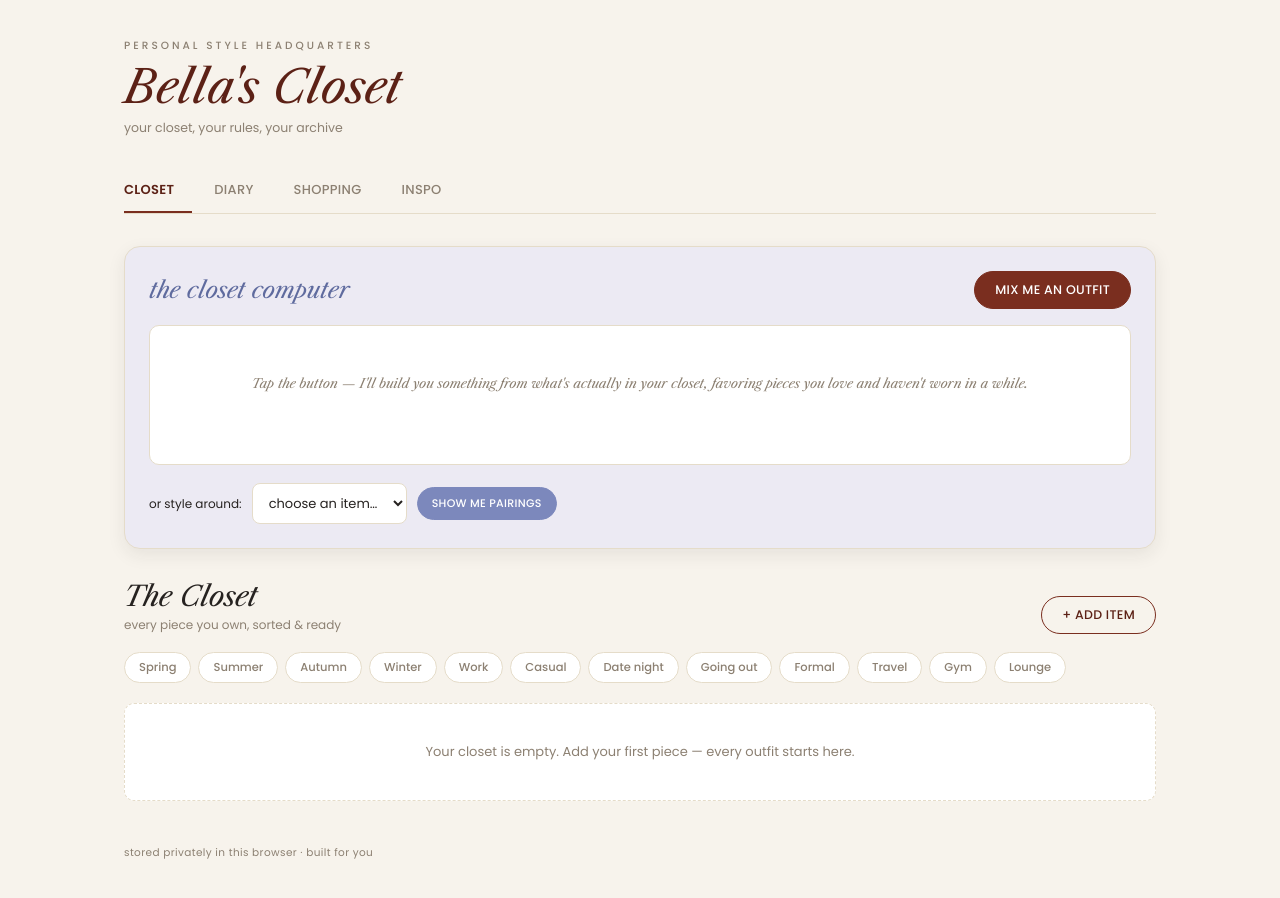
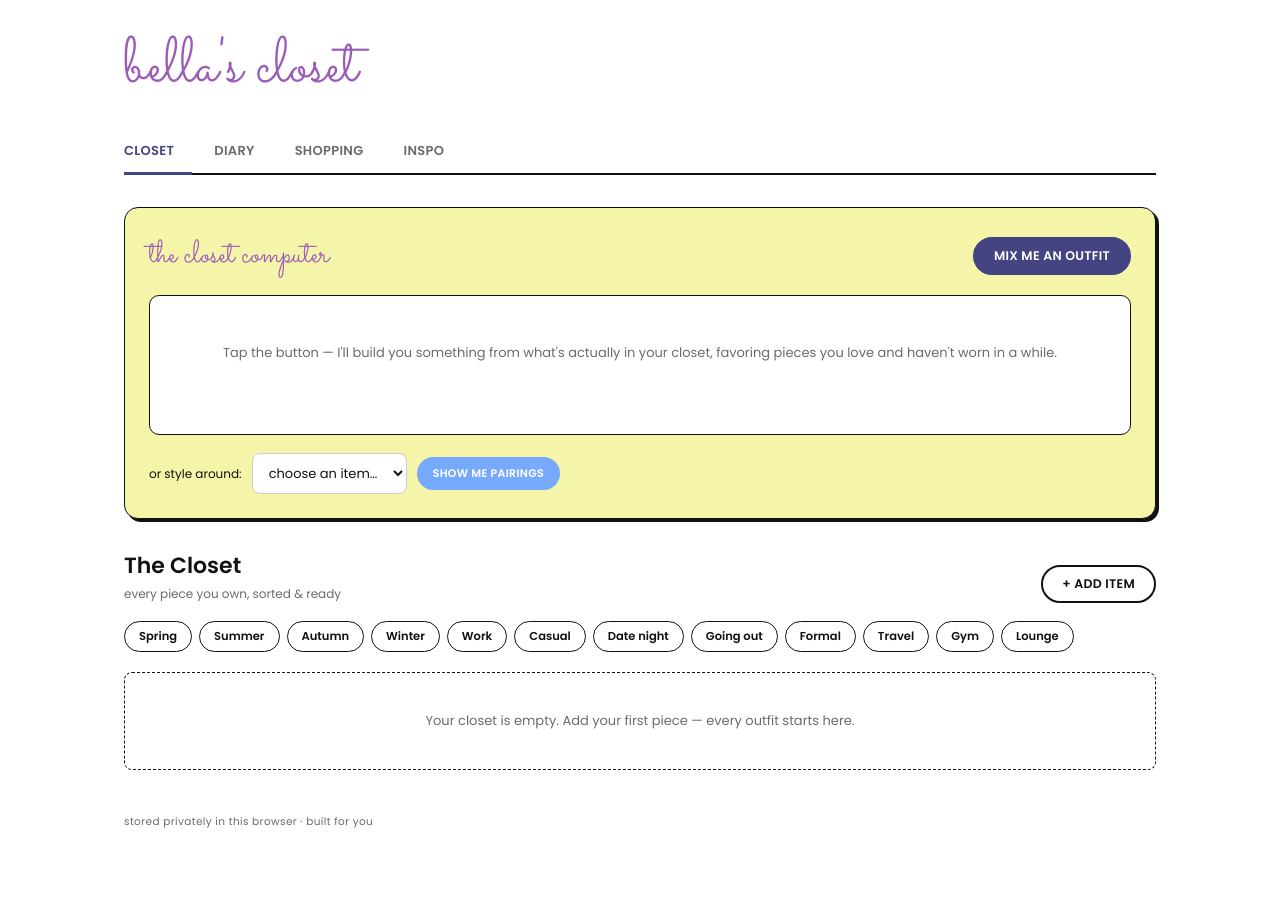
Before and after one commit to isabellaronnanderson-png/closet-app, a React (Vite) app: page / in a window 1280 px wide. Shown: the top 898 px of the page. Built offline with nearby package versions, Linux system fonts and the light colour scheme.

Commit message:
Add files via upload

```diff
--- a/index.html
+++ b/index.html
@@ -3,10 +3,10 @@
 <head>
   <meta charset="UTF-8" />
   <meta name="viewport" content="width=device-width, initial-scale=1.0" />
-  <title>Bella's Closet</title>
+  <title>bella's closet</title>
   <link rel="icon" type="image/svg+xml" href="/favicon.svg">
   <link rel="preconnect" href="https://fonts.googleapis.com">
-  <link href="https://fonts.googleapis.com/css2?family=Libre+Caslon+Text:ital,wght@0,400;0,700;1,400&family=Poppins:wght@400;500;600&display=swap" rel="stylesheet">
+  <link href="https://fonts.googleapis.com/css2?family=Sacramento&family=Poppins:wght@400;500;600;700&display=swap" rel="stylesheet">
 </head>
 <body>
   <div id="root"></div>
--- a/src/App.jsx
+++ b/src/App.jsx
@@ -28,9 +28,7 @@ export default function App() {
   return (
     <div className="app-shell">
       <div className="masthead">
-        <div className="kicker">personal style headquarters</div>
-        <h1>Bella's Closet</h1>
-        <div className="sub">your closet, your rules, your archive</div>
+        <h1>bella's closet</h1>
       </div>
 
       <div className="tabs">
--- a/src/components/ClosetTab.jsx
+++ b/src/components/ClosetTab.jsx
@@ -1,6 +1,6 @@
 import React, { useState } from 'react'
 import { Modal, TagBox, ImageDrop } from './ui.jsx'
-import { SEASONS, OCCASIONS, CATEGORIES } from '../lib/constants.js'
+import { SEASONS, OCCASIONS, CATEGORIES, accentFor } from '../lib/constants.js'
 import { fileToCompressedDataURL } from '../lib/storage.js'
 import ClosetComputer from './ClosetComputer.jsx'
 
@@ -43,12 +43,12 @@ export default function ClosetTab({ closetItems, setClosetItems, diaryEntries })
         <div className="empty-state">Your closet is empty. Add your first piece — every outfit starts here.</div>
       )}
 
-      {CATEGORIES.map((cat) => {
+      {CATEGORIES.map((cat, i) => {
         const items = filtered(cat)
         if (items.length === 0) return null
         return (
           <div className="cat-block" key={cat}>
-            <div className="cat-title">{cat}</div>
+            <div className="cat-title" style={{ color: accentFor(i) }}>{cat}</div>
             <div className="hscroll">
               {items.map((it) => <ItemCard key={it.id} item={it} diaryEntries={diaryEntries} />)}
             </div>
--- a/src/components/ShopTab.jsx
+++ b/src/components/ShopTab.jsx
@@ -1,6 +1,6 @@
 import React, { useState } from 'react'
 import { Modal, TagBox, ImageDrop } from './ui.jsx'
-import { SEASONS, OCCASIONS, CATEGORIES } from '../lib/constants.js'
+import { SEASONS, OCCASIONS, CATEGORIES, accentFor } from '../lib/constants.js'
 import { fileToCompressedDataURL } from '../lib/storage.js'
 
 export default function ShopTab({ shopItems, setShopItems }) {
@@ -37,12 +37,12 @@ export default function ShopTab({ shopItems, setShopItems }) {
         <div className="empty-state">Nothing saved yet — paste a link when something catches your eye.</div>
       )}
 
-      {CATEGORIES.map((cat) => {
+      {CATEGORIES.map((cat, i) => {
         const items = filtered(cat)
         if (items.length === 0) return null
         return (
           <div className="cat-block" key={cat}>
-            <div className="cat-title">{cat}</div>
+            <div className="cat-title" style={{ color: accentFor(i) }}>{cat}</div>
             <div className="hscroll">
               {items.map((it) => <ShopCard key={it.id} item={it} today={today} />)}
             </div>
--- a/src/lib/constants.js
+++ b/src/lib/constants.js
@@ -1,3 +1,9 @@
 export const SEASONS = ['Spring', 'Summer', 'Autumn', 'Winter']
 export const OCCASIONS = ['Work', 'Casual', 'Date night', 'Going out', 'Formal', 'Travel', 'Gym', 'Lounge']
 export const CATEGORIES = ['Tops', 'Bottoms', 'Dresses', 'Outerwear', 'Shoes', 'Accessories', 'Bags']
+
+// Cycled across category titles like a stitch-chart color key.
+export const ACCENTS = ['#444482', '#77AAFC', '#9B5CB8', '#589448', '#9E0B03']
+export function accentFor(index) {
+  return ACCENTS[index % ACCENTS.length]
+}
--- a/src/styles.css
+++ b/src/styles.css
@@ -1,21 +1,19 @@
 :root {
-  --bg: #F7F3EC;
+  --bg: #FFFFFF;
   --paper: #FFFFFF;
-  --surface: #F1EADD;
-  --ink: #262220;
-  --muted: #8C8072;
-  --rust: #7A2E1F;
-  --rust-deep: #5C2116;
-  --periwinkle: #7C88BC;
-  --periwinkle-deep: #5F6B9E;
-  --sage: #7E8C75;
-  --sage-deep: #626E5B;
-  --peach: #D28C6A;
-  --gold: #C9A66B;
-  --line: #E5DCC9;
-  --radius: 10px;
-  --shadow: 0 6px 18px rgba(38, 34, 32, 0.08);
-  --shadow-sm: 0 2px 8px rgba(38, 34, 32, 0.06);
+  --surface: #F5F5F5;
+  --ink: #111111;
+  --muted: #6B6B6B;
+  --blue: #77AAFC;
+  --green: #589448;
+  --purple: #9B5CB8;
+  --red: #9E0B03;
+  --yellow: #F5F5A9;
+  --indigo: #444482;
+  --line: #111111;
+  --radius: 8px;
+  --shadow: 3px 3px 0 var(--ink);
+  --shadow-sm: 2px 2px 0 var(--ink);
 }
 
 * { box-sizing: border-box; }
@@ -27,70 +25,62 @@ body {
   color: var(--ink);
 }
 
-.display { font-family: 'Libre Caslon Text', serif; }
+.stitched { font-family: 'Sacramento', cursive; }
 
 #app, .app-shell { max-width: 1080px; margin: 0 auto; padding: 32px 24px 60px; }
 
-/* Header — left-aligned, like a letterhead / gala-card masthead */
-.masthead { text-align: left; padding: 6px 0 4px; }
-.masthead .kicker {
-  font-family: 'Poppins', sans-serif; letter-spacing: 3px; font-size: 10.5px;
-  color: var(--muted); text-transform: uppercase; font-weight: 500;
+/* Header — left-aligned, title only, no kicker/subtitle */
+.masthead { text-align: left; padding: 4px 0; }
+.masthead h1 {
+  font-family: 'Sacramento', cursive; font-weight: 400;
+  font-size: 64px; margin: 0; color: var(--purple); line-height: 1;
+  text-transform: lowercase;
 }
-.masthead h1 {
-  font-family: 'Libre Caslon Text', serif; font-weight: 400; font-style: italic;
-  font-size: 46px; margin: 4px 0 0; color: var(--rust-deep); letter-spacing: 0.3px;
-}
-.masthead .sub { font-size: 12.5px; color: var(--muted); font-weight: 400; margin-top: 4px; }
 
 /* Tabs — left-aligned under the header */
 .tabs {
   display: flex; gap: 4px; justify-content: flex-start; flex-wrap: wrap;
-  margin: 28px 0 32px; border-bottom: 1px solid var(--line);
+  margin: 26px 0 32px; border-bottom: 2px solid var(--ink);
 }
 .tab-btn {
-  font-family: 'Poppins', sans-serif; font-size: 13px; font-weight: 500;
-  letter-spacing: 0.3px; background: transparent; border: none; border-bottom: 2px solid transparent;
-  padding: 11px 18px 11px 0; margin-right: 18px; cursor: pointer; color: var(--muted);
+  font-family: 'Poppins', sans-serif; font-size: 13px; font-weight: 600;
+  letter-spacing: 0.3px; background: transparent; border: none; border-bottom: 3px solid transparent;
+  padding: 11px 18px 11px 0; margin-right: 18px; margin-bottom: -2px; cursor: pointer; color: var(--muted);
   transition: color .15s ease, border-color .15s ease;
   text-transform: uppercase;
 }
-.tab-btn:hover { color: var(--rust-deep); }
-.tab-btn.active { color: var(--rust-deep); border-bottom-color: var(--rust); font-weight: 600; }
+.tab-btn:hover { color: var(--indigo); }
+.tab-btn.active { color: var(--indigo); border-bottom-color: var(--indigo); }
 
 .panel { animation: fadein .18s ease; }
 @keyframes fadein { from { opacity: 0; transform: translateY(4px); } to { opacity: 1; transform: none; } }
 
 .section-head { display: flex; align-items: flex-end; justify-content: space-between; flex-wrap: wrap; gap: 10px; margin-bottom: 18px; }
-.section-head h2 { margin: 0; font-family: 'Libre Caslon Text', serif; font-style: italic; font-weight: 400; font-size: 28px; color: var(--ink); }
+.section-head h2 { margin: 0; font-family: 'Poppins', sans-serif; font-weight: 600; font-size: 22px; color: var(--ink); }
 .section-head .tagline { font-size: 12px; color: var(--muted); font-weight: 400; margin-top: 3px; }
 
 .btn {
-  font-family: 'Poppins', sans-serif; font-weight: 500; font-size: 12.5px;
-  letter-spacing: 0.3px; border: 1px solid var(--rust); border-radius: 999px; padding: 9px 20px;
-  background: transparent; cursor: pointer; color: var(--rust-deep);
-  transition: background .15s ease, color .15s ease;
+  font-family: 'Poppins', sans-serif; font-weight: 600; font-size: 12.5px;
+  letter-spacing: 0.3px; border: 2px solid var(--ink); border-radius: 999px; padding: 8px 19px;
+  background: #fff; cursor: pointer; color: var(--ink);
+  transition: background .15s ease, color .15s ease, transform .1s ease;
   text-transform: uppercase;
 }
-.btn:hover { background: var(--rust); color: #fff; }
-.btn.pink { background: var(--rust); color: #fff; }
-.btn.pink:hover { background: var(--rust-deep); border-color: var(--rust-deep); }
-.btn.grape { background: var(--ink); color: #fff; border-color: var(--ink); }
-.btn.grape:hover { background: #000; }
-.btn.sky { background: var(--periwinkle); color: #fff; border-color: var(--periwinkle); }
-.btn.sky:hover { background: var(--periwinkle-deep); border-color: var(--periwinkle-deep); }
-.btn.peach { background: var(--peach); color: #fff; border-color: var(--peach); }
-.btn.peach:hover { opacity: 0.88; }
-.btn.ghost { background: transparent; color: var(--muted); border-color: var(--line); }
-.btn.ghost:hover { background: var(--surface); color: var(--ink); }
-.btn.small { font-size: 11px; padding: 7px 14px; }
+.btn:hover { transform: translate(-1px, -1px); box-shadow: var(--shadow-sm); }
+.btn:active { transform: translate(0, 0); box-shadow: none; }
+.btn.pink { background: var(--indigo); color: #fff; border-color: var(--indigo); }
+.btn.grape { background: var(--green); color: #fff; border-color: var(--green); }
+.btn.sky { background: var(--blue); color: #fff; border-color: var(--blue); }
+.btn.peach { background: var(--red); color: #fff; border-color: var(--red); }
+.btn.ghost { background: #fff; color: var(--muted); border-color: #ccc; }
+.btn.small { font-size: 11px; padding: 6px 14px; }
 
 .chiprow { display: flex; gap: 7px; flex-wrap: wrap; margin: 4px 0 20px; }
 .chip {
-  font-size: 11.5px; font-weight: 500; padding: 6px 14px; border-radius: 999px;
-  border: 1px solid var(--line); background: var(--paper); cursor: pointer; color: var(--muted);
+  font-size: 11.5px; font-weight: 600; padding: 6px 14px; border-radius: 999px;
+  border: 1.5px solid var(--ink); background: #fff; cursor: pointer; color: var(--ink);
 }
-.chip.on { background: #EFE9F2; border-color: var(--periwinkle); color: var(--periwinkle-deep); }
+.chip.on { background: var(--yellow); }
 
 /* Horizontal scrolling gallery rows */
 .hscroll {
@@ -98,27 +88,28 @@ body {
   scroll-snap-type: x proximity;
 }
 .hscroll::-webkit-scrollbar { height: 6px; }
-.hscroll::-webkit-scrollbar-thumb { background: var(--line); border-radius: 10px; }
+.hscroll::-webkit-scrollbar-thumb { background: #ccc; border-radius: 10px; }
 .hscroll::-webkit-scrollbar-track { background: transparent; }
 
 .card {
-  background: var(--paper); border: 1px solid var(--line); border-radius: var(--radius);
+  background: var(--paper); border: 1.5px solid var(--ink); border-radius: var(--radius);
   padding: 8px 8px 12px; box-shadow: var(--shadow-sm);
   cursor: pointer; position: relative; transition: transform .15s ease, box-shadow .15s ease;
   flex: 0 0 170px; scroll-snap-align: start;
 }
-.card:hover { transform: translateY(-3px); box-shadow: var(--shadow); }
-.card .thumb { width: 100%; aspect-ratio: 1 / 1; object-fit: cover; border-radius: 6px; background: var(--surface); }
+.card:hover { transform: translate(-2px, -2px); box-shadow: var(--shadow); }
+.card .thumb { width: 100%; aspect-ratio: 1 / 1; object-fit: cover; border-radius: 5px; background: var(--surface); border: 1px solid #ddd; }
 .card .thumb.empty { display: flex; align-items: center; justify-content: center; font-size: 11px; color: var(--muted); background: var(--surface); text-transform: uppercase; letter-spacing: 0.5px; }
-.card .cap { font-size: 12.5px; font-weight: 500; margin-top: 9px; line-height: 1.3; color: var(--ink); }
+.card .cap { font-size: 12.5px; font-weight: 600; margin-top: 9px; line-height: 1.3; color: var(--ink); }
 .card .tagline2 {
   font-size: 10px; color: var(--muted); margin-top: 3px; text-transform: uppercase; letter-spacing: 0.5px;
 }
-.card .stars { font-size: 10.5px; margin-top: 4px; color: var(--gold); text-transform: none; letter-spacing: 0; }
-.card .price { font-size: 12px; font-weight: 600; color: var(--rust-deep); margin-top: 4px; }
+.card .stars { font-size: 10.5px; margin-top: 4px; color: var(--red); text-transform: none; letter-spacing: 0; }
+.card .price { font-size: 12px; font-weight: 700; color: var(--green); margin-top: 4px; }
 .card .badge {
-  position: absolute; top: 8px; right: 8px; background: var(--peach); color: #fff;
-  font-size: 9px; font-weight: 600; padding: 3px 8px; border-radius: 999px; text-transform: uppercase; letter-spacing: 0.4px;
+  position: absolute; top: 8px; right: 8px; background: var(--yellow); color: var(--ink);
+  border: 1px solid var(--ink);
+  font-size: 9px; font-weight: 700; padding: 3px 8px; border-radius: 999px; text-transform: uppercase; letter-spacing: 0.4px;
 }
 
 /* Grid variant used inside modals where scrolling doesn't apply */
@@ -126,85 +117,86 @@ body {
 .gallery .card { flex: unset; }
 
 .empty-state {
-  border: 1px dashed var(--line); border-radius: var(--radius); padding: 38px 20px; text-align: center;
-  color: var(--muted); font-weight: 400; font-size: 13px; background: var(--paper);
+  border: 1.5px dashed var(--ink); border-radius: var(--radius); padding: 38px 20px; text-align: center;
+  color: var(--muted); font-weight: 400; font-size: 13px; background: #fff;
 }
 
-/* Closet computer — warm periwinkle-tinted styling desk panel */
+/* Closet computer — pale yellow panel, purple scanline */
 .closet-computer {
-  background: #ECEAF3;
-  border: 1px solid var(--line); border-radius: 16px; padding: 24px;
+  background: var(--yellow);
+  border: 1.5px solid var(--ink); border-radius: 14px; padding: 24px;
   box-shadow: var(--shadow); margin-bottom: 30px;
 }
-.cc-screen { background: var(--paper); border: 1px solid var(--line); border-radius: 10px; padding: 20px; min-height: 140px; position: relative; overflow: hidden; }
+.cc-screen { background: #fff; border: 1.5px solid var(--ink); border-radius: 10px; padding: 20px; min-height: 140px; position: relative; overflow: hidden; }
 .cc-header { display: flex; justify-content: space-between; align-items: center; margin-bottom: 16px; flex-wrap: wrap; gap: 10px; }
-.cc-header h2 { margin: 0; font-family: 'Libre Caslon Text', serif; font-style: italic; font-weight: 400; font-size: 23px; color: var(--periwinkle-deep); }
+.cc-header h2 { margin: 0; font-family: 'Sacramento', cursive; font-weight: 400; font-size: 32px; color: var(--purple); text-transform: lowercase; }
 .scanline {
-  position: absolute; left: 0; right: 0; height: 1.5px; background: var(--periwinkle);
-  opacity: 0.5; animation: scan 1.8s ease-in-out infinite;
+  position: absolute; left: 0; right: 0; height: 2px; background: var(--purple);
+  opacity: 0.6; animation: scan 1.8s ease-in-out infinite;
 }
 @keyframes scan { 0% { top: 6%; } 100% { top: 92%; } }
 .cc-results { display: flex; gap: 16px; flex-wrap: wrap; justify-content: center; padding: 8px 0; }
-.cc-slot { background: var(--bg); border: 1px solid var(--line); border-radius: 8px; width: 116px; padding: 8px 8px 10px; text-align: center; color: var(--ink); }
+.cc-slot { background: #fff; border: 1.5px solid var(--ink); border-radius: 8px; width: 116px; padding: 8px 8px 10px; text-align: center; color: var(--ink); }
 .cc-slot img { width: 100%; aspect-ratio: 1 / 1; object-fit: cover; border-radius: 5px; }
-.cc-slot .lab { font-size: 9px; letter-spacing: 1px; color: var(--muted); font-weight: 600; margin-top: 6px; text-transform: uppercase; }
-.cc-slot .nm { font-size: 11.5px; font-weight: 500; margin-top: 2px; }
-.cc-placeholder { color: var(--muted); font-size: 13px; text-align: center; padding: 26px 16px; line-height: 1.7; font-style: italic; font-family: 'Libre Caslon Text', serif; }
+.cc-slot .lab { font-size: 9px; letter-spacing: 1px; color: var(--muted); font-weight: 700; margin-top: 6px; text-transform: uppercase; }
+.cc-slot .nm { font-size: 11.5px; font-weight: 600; margin-top: 2px; }
+.cc-placeholder { color: var(--muted); font-size: 13px; text-align: center; padding: 26px 16px; line-height: 1.7; }
 .cc-note { text-align: center; color: var(--muted); font-size: 11.5px; margin-bottom: 10px; text-transform: uppercase; letter-spacing: 0.5px; }
 
 .style-with-box { display: flex; gap: 10px; align-items: center; flex-wrap: wrap; margin-top: 18px; }
 
 select, input[type=text], input[type=url], input[type=date], input[type=number], textarea {
-  font-family: 'Poppins', sans-serif; font-size: 13px; padding: 9px 12px; border: 1px solid var(--line);
-  border-radius: 8px; background: var(--paper); color: var(--ink);
+  font-family: 'Poppins', sans-serif; font-size: 13px; padding: 9px 12px; border: 1.5px solid #ccc;
+  border-radius: 8px; background: #fff; color: var(--ink);
 }
-select:focus, input:focus, textarea:focus { outline: none; border-color: var(--rust); }
+select:focus, input:focus, textarea:focus { outline: none; border-color: var(--indigo); }
 
 .cat-block { margin-bottom: 32px; }
 .cat-title {
-  font-family: 'Libre Caslon Text', serif; font-style: italic; font-weight: 400; font-size: 20px;
-  color: var(--rust-deep); margin-bottom: 12px;
+  font-family: 'Poppins', sans-serif; font-weight: 700; font-size: 15px;
+  text-transform: uppercase; letter-spacing: 0.6px;
+  margin-bottom: 12px; display: inline-block; padding-bottom: 2px; border-bottom: 3px solid currentColor;
 }
 
 /* Modal */
 .overlay {
-  position: fixed; inset: 0; background: rgba(38, 34, 32, 0.35); z-index: 50;
+  position: fixed; inset: 0; background: rgba(17, 17, 17, 0.4); z-index: 50;
   display: flex; align-items: flex-start; justify-content: center; padding: 30px 14px; overflow-y: auto;
 }
 .modal {
-  background: var(--paper); border: 1px solid var(--line); border-radius: 14px; box-shadow: var(--shadow);
+  background: #fff; border: 2px solid var(--ink); border-radius: 12px; box-shadow: var(--shadow);
   max-width: 460px; width: 100%; padding: 24px; margin-bottom: 40px;
 }
-.modal h3 { margin-top: 0; font-family: 'Libre Caslon Text', serif; font-style: italic; font-weight: 400; font-size: 23px; color: var(--rust-deep); }
+.modal h3 { margin-top: 0; font-family: 'Poppins', sans-serif; font-weight: 700; font-size: 20px; color: var(--ink); }
 .field { margin-bottom: 13px; display: flex; flex-direction: column; gap: 5px; }
-.field label { font-size: 11px; font-weight: 600; color: var(--muted); text-transform: uppercase; letter-spacing: 0.6px; }
+.field label { font-size: 11px; font-weight: 700; color: var(--muted); text-transform: uppercase; letter-spacing: 0.6px; }
 .field input, .field select, .field textarea { width: 100%; }
 .tagbox { display: flex; flex-wrap: wrap; gap: 6px; }
-.tagpill { font-size: 11.5px; padding: 5px 12px; border-radius: 999px; border: 1px solid var(--line); background: var(--paper); cursor: pointer; font-weight: 500; color: var(--muted); }
-.tagpill.on { background: #EFE9F2; border-color: var(--periwinkle); color: var(--periwinkle-deep); }
+.tagpill { font-size: 11.5px; padding: 5px 12px; border-radius: 999px; border: 1.5px solid var(--ink); background: #fff; cursor: pointer; font-weight: 600; color: var(--ink); }
+.tagpill.on { background: var(--yellow); }
 .modal-actions { display: flex; gap: 10px; justify-content: flex-end; margin-top: 18px; }
-.imgdrop { border: 1.5px dashed var(--line); border-radius: 10px; padding: 16px; text-align: center; font-size: 12px; color: var(--muted); cursor: pointer; font-weight: 500; }
+.imgdrop { border: 1.5px dashed #999; border-radius: 10px; padding: 16px; text-align: center; font-size: 12px; color: var(--muted); cursor: pointer; font-weight: 500; }
 .imgdrop img { max-width: 100%; max-height: 130px; margin-top: 8px; border-radius: 6px; }
 .close-x { float: right; background: none; border: none; font-size: 20px; cursor: pointer; font-weight: 400; color: var(--muted); line-height: 1; }
 .close-x:hover { color: var(--ink); }
 
-.starpick { font-size: 22px; letter-spacing: 3px; cursor: pointer; user-select: none; color: var(--gold); }
+.starpick { font-size: 22px; letter-spacing: 3px; cursor: pointer; user-select: none; color: var(--red); }
 .starpick span { cursor: pointer; }
 
 .diary-entry {
-  background: var(--paper); border: 1px solid var(--line); border-radius: var(--radius); padding: 14px 16px;
+  background: #fff; border: 1.5px solid var(--ink); border-radius: var(--radius); padding: 14px 16px;
   margin-bottom: 12px; display: flex; gap: 14px; flex-wrap: wrap; box-shadow: var(--shadow-sm);
 }
 .diary-entry .thumbs { display: flex; gap: 6px; flex-wrap: wrap; max-width: 180px; }
-.diary-entry .thumbs img { width: 44px; height: 44px; object-fit: cover; border-radius: 6px; }
+.diary-entry .thumbs img { width: 44px; height: 44px; object-fit: cover; border-radius: 6px; border: 1px solid #ddd; }
 .diary-entry .meta { flex: 1; min-width: 160px; }
-.diary-entry .date { font-size: 10.5px; color: var(--muted); font-weight: 600; letter-spacing: 0.8px; text-transform: uppercase; }
-.diary-entry .stars { font-size: 14px; margin: 5px 0; color: var(--gold); }
+.diary-entry .date { font-size: 10.5px; color: var(--muted); font-weight: 700; letter-spacing: 0.8px; text-transform: uppercase; }
+.diary-entry .stars { font-size: 14px; margin: 5px 0; color: var(--red); }
 .diary-entry .note { font-size: 12.5px; color: var(--ink); }
 
 footer.credit { text-align: left; font-size: 10.5px; color: var(--muted); margin-top: 44px; letter-spacing: 0.4px; }
 
 @media (max-width: 600px) {
-  .masthead h1 { font-size: 34px; }
+  .masthead h1 { font-size: 46px; }
   .card { flex-basis: 140px; }
 }
```
Also changed, not shown: public/favicon.svg.
